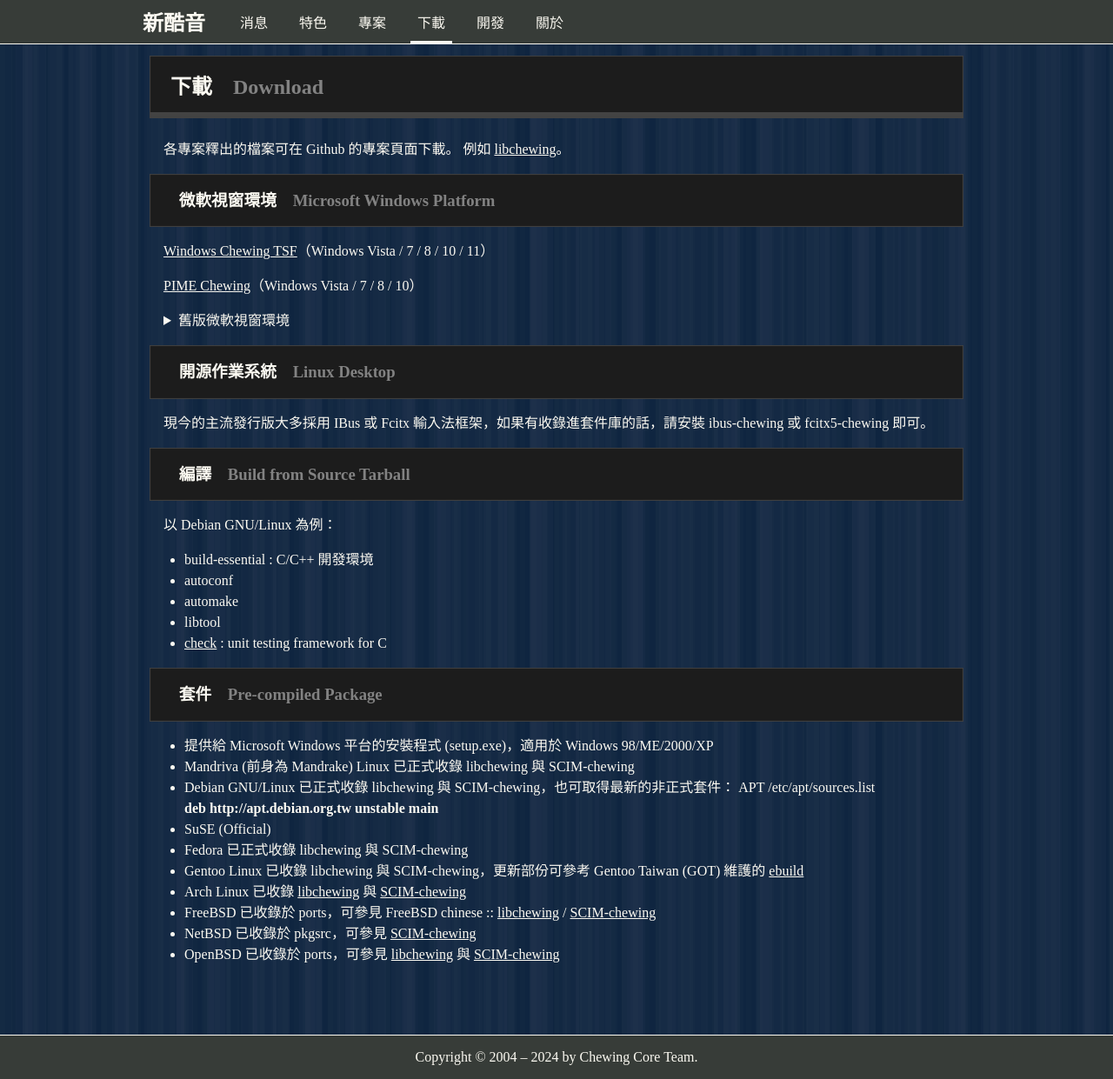
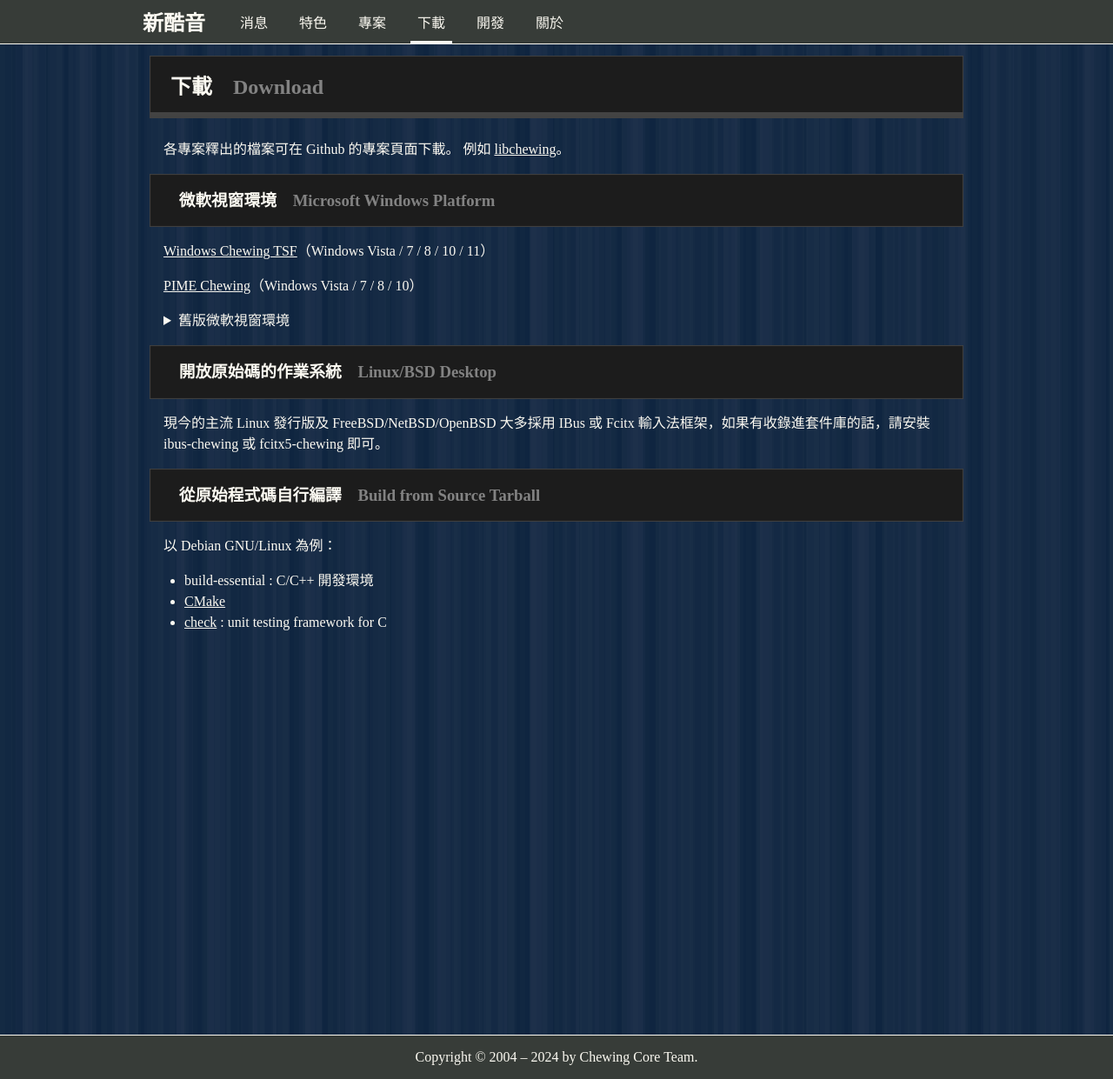
Before and after one commit to chewing/chewing.github.com, a Jekyll site: the page built from download.html, in a window 1280 px wide and 1241 px high. Shown: the whole window at 87% size. Built offline with Jekyll 4.4.1, drawn with Linux system fonts in a browser that asks for light colours.

Commit message:
Drop outdated pre-compiled package information
The classification has been renamed to Linux/BSD desktop to reflect the
availability of the pre-compiled packages provided by Linux
distributions and BSD ports.

```diff
--- a/download.html
+++ b/download.html
@@ -20,38 +20,19 @@
 	</section>
 	<section>
 		<header>
-			<h3 title="Linux Desktop">開源作業系統</h3>
+			<h3 title="Linux/BSD Desktop">開放原始碼的作業系統</h3>
 		</header>
-		<p>現今的主流發行版大多採用 IBus 或 Fcitx 輸入法框架，如果有收錄進套件庫的話，請安裝 ibus-chewing 或 fcitx5-chewing 即可。</p>
+		<p>現今的主流 Linux 發行版及 FreeBSD/NetBSD/OpenBSD 大多採用 IBus 或 Fcitx 輸入法框架，如果有收錄進套件庫的話，請安裝 ibus-chewing 或 fcitx5-chewing 即可。</p>
 	</section>
 	<section>
 		<header>
-			<h3 title="Build from Source Tarball">編譯</h3>
+			<h3 title="Build from Source Tarball">從原始程式碼自行編譯</h3>
 		</header>
 		<p>以 Debian GNU/Linux 為例：</p>
 		<ul>
 			<li>build-essential : C/C++ 開發環境</li>
-			<li>autoconf</li>
-			<li>automake</li>
-			<li>libtool</li>
+			<li><a href="https://cmake.org/">CMake</a></li>
 			<li><a href="https://libcheck.github.io/check/">check</a> : unit testing framework for C</li>
 		</ul>
 	</section>
-	<section>
-		<header>
-			<h3 title="Pre-compiled Package">套件</h3>
-			<ul>
-				<li>提供給 Microsoft Windows 平台的安裝程式 (setup.exe)，適用於 Windows 98/ME/2000/XP</li>
-				<li>Mandriva (前身為 Mandrake) Linux 已正式收錄 libchewing 與 SCIM-chewing</li>
-				<li>Debian GNU/Linux 已正式收錄 libchewing 與 SCIM-chewing，也可取得最新的非正式套件： APT /etc/apt/sources.list<br /><b>deb http://apt.debian.org.tw unstable main</b></li>
-				<li>SuSE (Official)</li>
-				<li>Fedora 已正式收錄 libchewing 與 SCIM-chewing</li>
-				<li>Gentoo Linux 已收錄 libchewing 與 SCIM-chewing，更新部份可參考 Gentoo Taiwan (GOT) 維護的 <a href="http://www.gentoo.tw/proj/ebuild/ebuild.xml">ebuild</a></li>
-				<li>Arch Linux 已收錄 <a href="https://www.archlinux.org/packages/?q=libchewing">libchewing</a> 與 <a href="https://www.archlinux.org/packages/?q=scim-chewing">SCIM-chewing</a></li>
-				<li>FreeBSD 已收錄於 ports，可參見 FreeBSD chinese :: <a href="http://www.freebsdsoftware.org/chinese/libchewing.html">libchewing</a> / <a href="http://www.freebsdsoftware.org/chinese/scim-chewing.html">SCIM-chewing</a></li>
-				<li>NetBSD 已收錄於 pkgsrc，可參見 <a href="http://pkgsrc.se/wip/scim-chewing">SCIM-chewing</a></li>
-				<li>OpenBSD 已收錄於 ports，可參見 <a href="http://openports.se/chinese/libchewing">libchewing</a> 與 <a href="http://openports.se/inputmethods/scim-chewing">SCIM-chewing</a></li>
-			</ul>
-		</header>
-	</section>
 </article>
```
